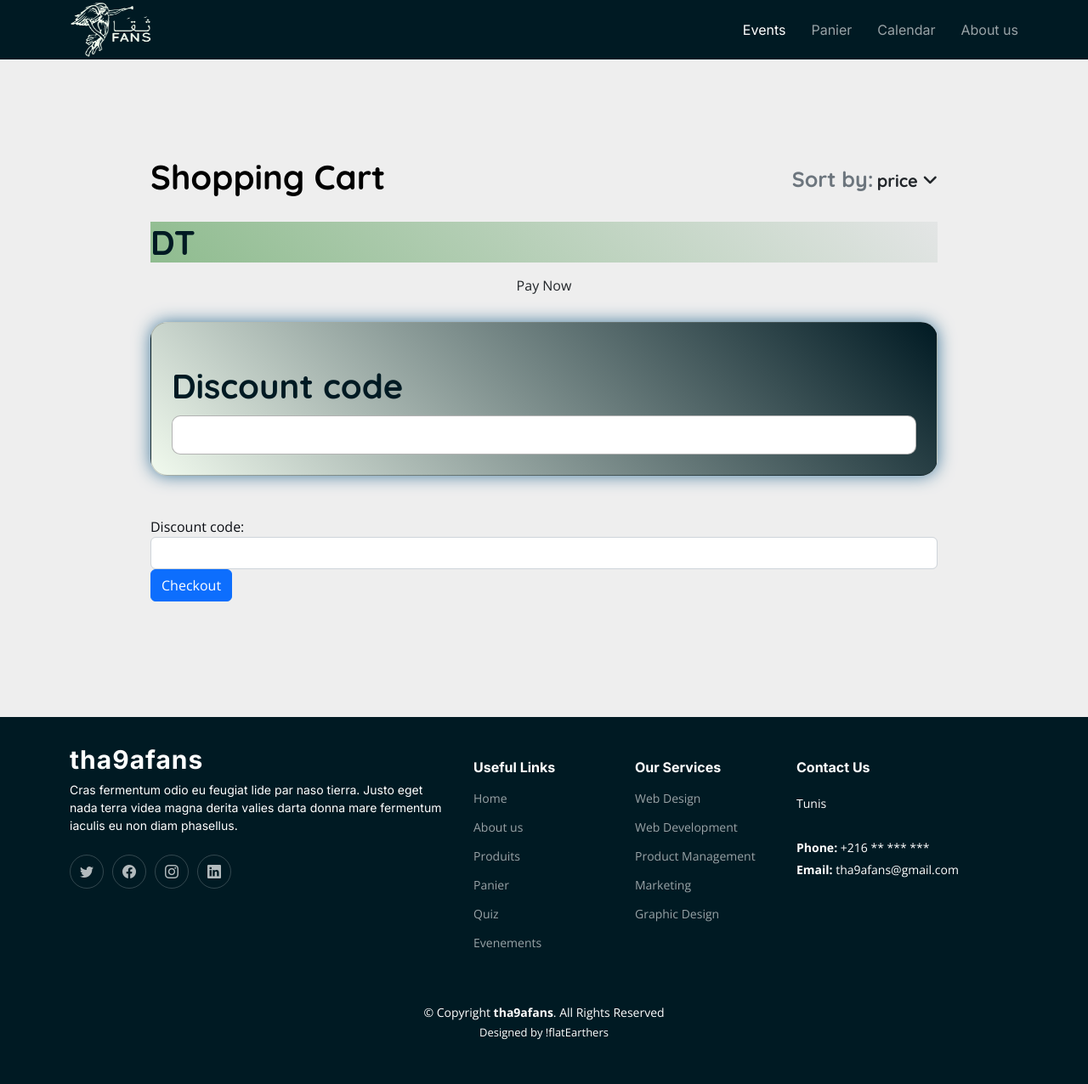
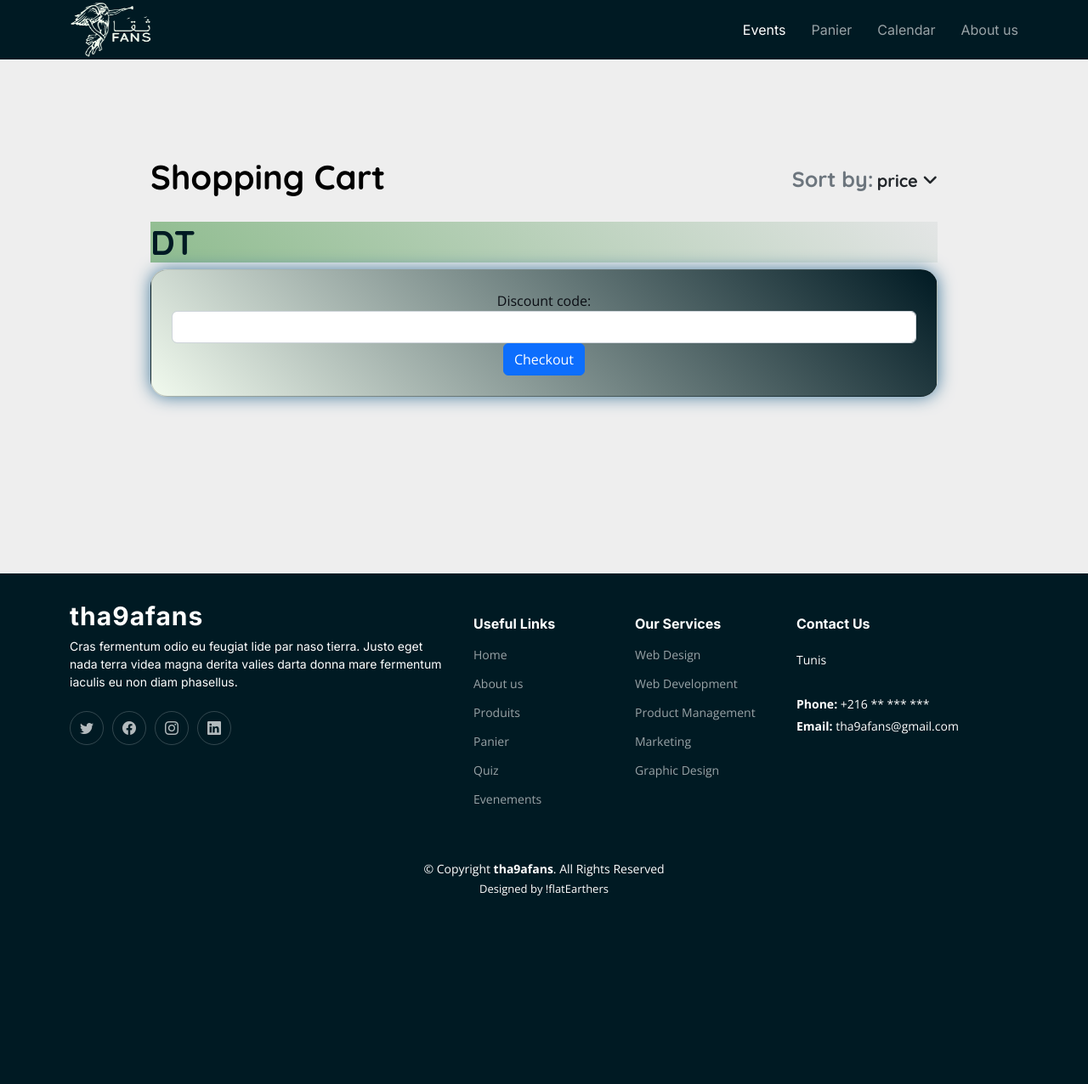
Before and after one commit to PIDEV-3A-2023/Tha9afans, a Symfony app: template templates/panier_produit/index.html.twig in a window 1280 px wide. Shown: the whole page at 85% size. After the commit the page ends 1055 px from the top, so only its background shows below. Run offline with Twig, Linux system fonts and the light colour scheme; the template is opened without the code that fills it, so the values that code supplies are empty; some libraries are stand-ins or nearby versions.

Commit message:
discountCode

```diff
--- a/src/Controller/PanierProduitController.php
+++ b/src/Controller/PanierProduitController.php
@@ -214,7 +214,7 @@ class PanierProduitController extends AbstractController
             $description_produit = $panierproduit->getIdProduit()->getDescription();
 
             // apply discount if discount code is valid
-            if ($discountCode === "ons") {
+            if ($discountCode === 'tha9afans' || $discountCode === 'marwen' || $discountCode === 'ons') {
                 $discounted_price = $prix * 0.8; // apply 20% discount
             } else {
                 $discounted_price = $prix;
--- a/templates/panier_produit/index.html.twig
+++ b/templates/panier_produit/index.html.twig
@@ -185,9 +185,21 @@
                         </div>
                         <div class="">
                             <div class="card-body" style="text-align: center;">
-                                <button type="submit" class="btn">
-                                    <span class="paynow">Pay Now</span>
-                                </button>
+
+                                <div class="box1 card mb-5">
+                                    <div class="card-body p-4 d-flex flex-row">
+                                        <div class=" form-outline flex-fill">
+                                            <form method="post" action="{{ path('app_checkout') }}">
+                                                <div class="form-group">
+                                                    <label for="discount_code">Discount code:</label>
+                                                    <input type="text" name="discount_code" id="discount_code" class="form-control">
+                                                </div>
+                                                <button type="submit" class="btn btn-primary">Checkout</button>
+                                            </form>
+                                        </div>
+                                    </div>
+                                </div>
+
                             </div>
                         </div>
                     </form>
@@ -195,28 +207,10 @@
                     <br>
 
 
-                    <div class="box1 card mb-5">
-                        <div class="card-body p-4 d-flex flex-row">
-                            <div class=" form-outline flex-fill">
-                                <form action="">
-                                    <div class="inputBox">
-                                        <span>Discount code</span>
-                                        <input type="text" maxlength="16" name="discount_code" class="card-number-input">
-                                    </div>
-                                </form>
-                            </div>
-                        </div>
-                    </div>
 
 
 
-                    <form method="post" action="{{ path('app_checkout') }}">
-                        <div class="form-group">
-                            <label for="discount_code">Discount code:</label>
-                            <input type="text" name="discount_code" id="discount_code" class="form-control">
-                        </div>
-                        <button type="submit" class="btn btn-primary">Checkout</button>
-                    </form>
+
 
 
 
```
